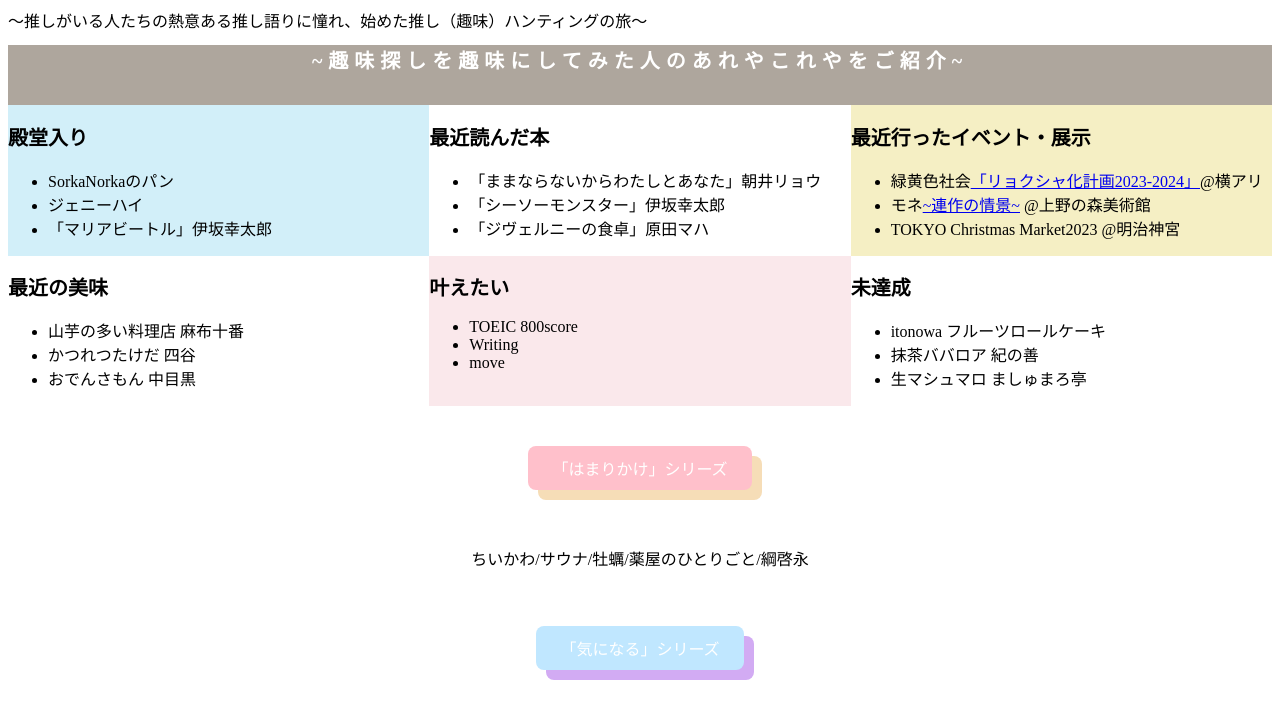
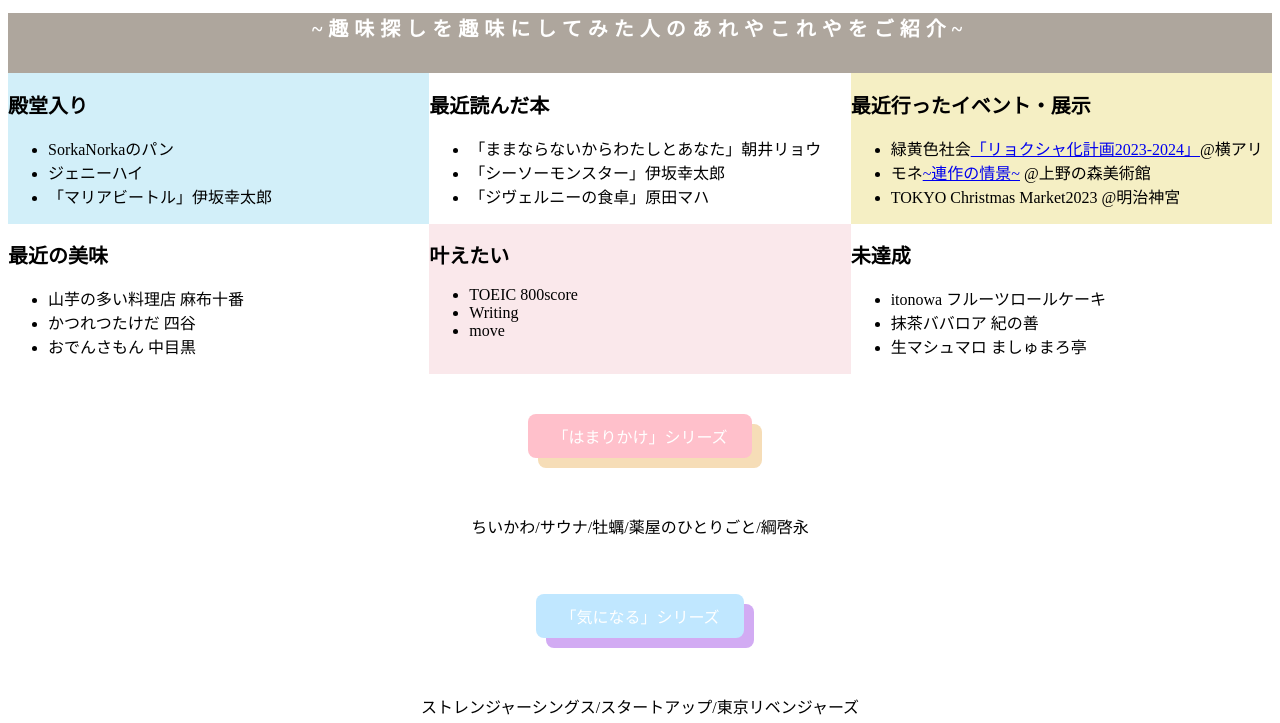
Before and after one commit to pakupakushamoji/hamaritai, a plain HTML site: page index.html in a window 1280 px wide. Shown: the top 723 px of the page. Drawn offline with Linux system fonts and the light colour scheme.

Commit message:
Update index.html

```diff
--- a/index.html
+++ b/index.html
@@ -3,7 +3,6 @@
   <head>
     <meta charset="utf-8">
     <title>はまりたい人</title>
-    <discription>～推しがいる人たちの熱意ある推し語りに憧れ、始めた推し（趣味）ハンティングの旅～</discription>
     <link rel="stylesheet" href="stylesheet.css">
 
   </head>
```
